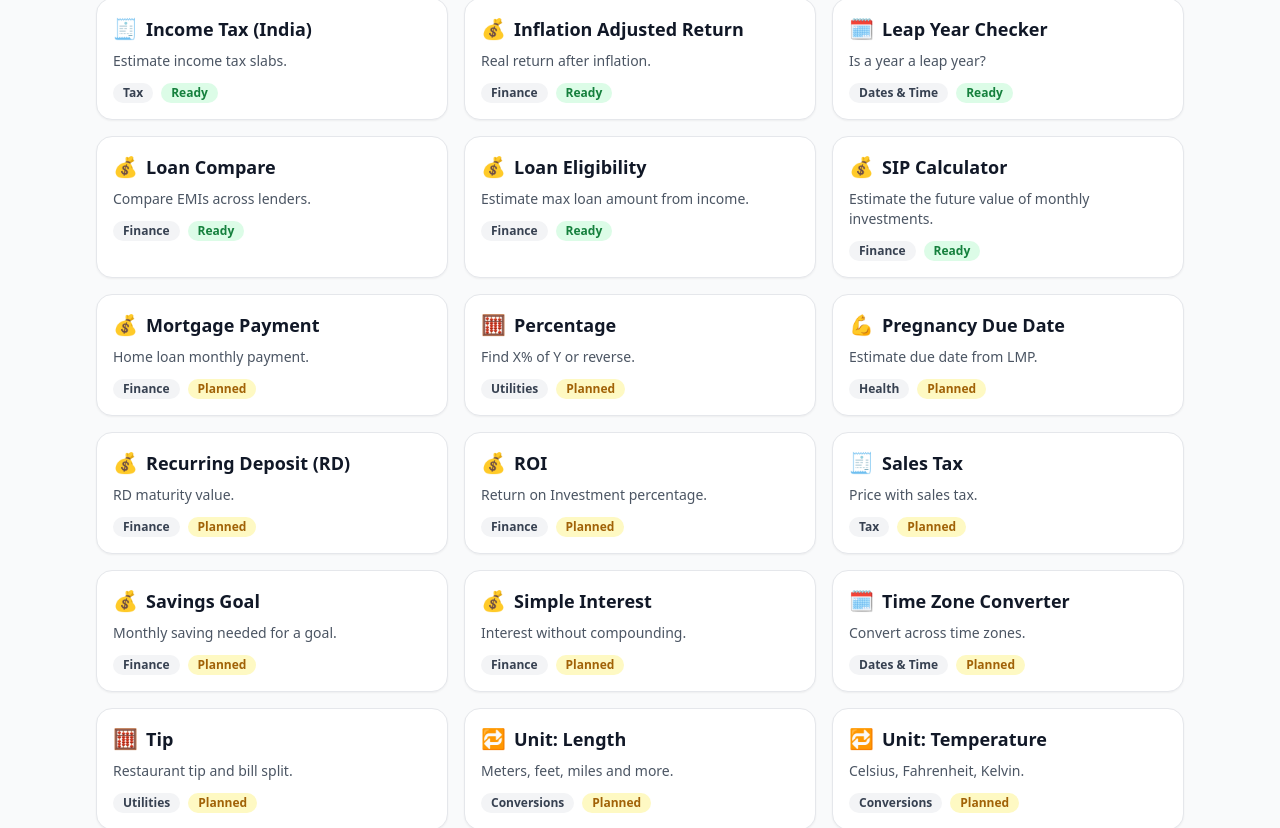
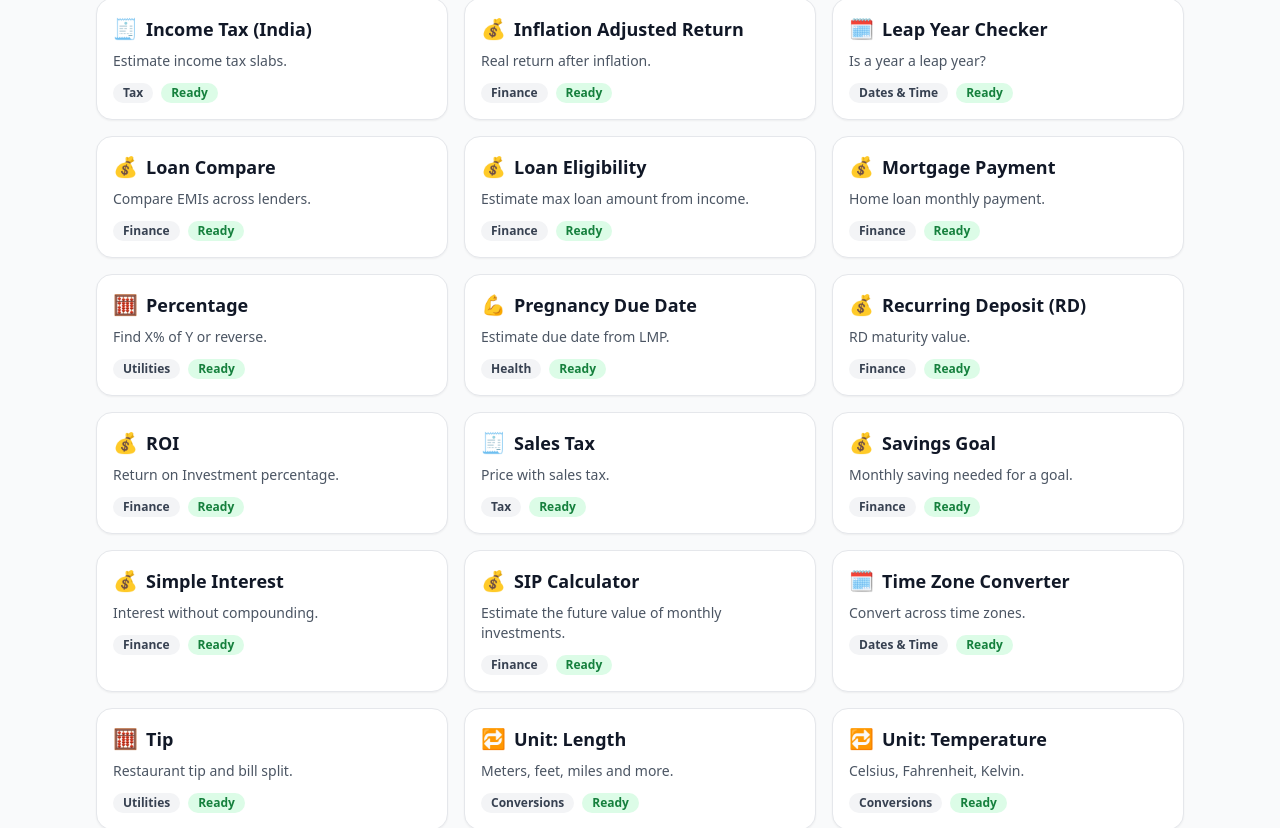
Before and after one commit to dhaneshkmd/freequickcalculator, a Next.js app: page / in a window 1280 px wide. Shown: the part 999-1827 px from the top of the page. Built offline with nearby package versions, Linux system fonts and the light colour scheme.

Commit message:
Update calculators.ts

```diff
--- a/data/calculators.ts
+++ b/data/calculators.ts
@@ -7,6 +7,9 @@ export type ComponentId =
   'COMPOUND_INTEREST' | 'CURRENCY' | 'DAILY_CALORIES' | 'CALORIES_BURNED' | 'DATE_DIFF' |
   'DISCOUNT' | 'FD' | 'GST_VAT' | 'HOME_AFFORD' | 'TAX_INDIA' | 'INFLATION_REAL' |
   'LEAP_YEAR' | 'LOAN_COMPARE' | 'LOAN_ELIGIBILITY' |
+  // newly activated
+  'MORTGAGE' | 'PERCENTAGE' | 'DUE_DATE' | 'RD' | 'ROI' | 'SALES_TAX' | 'SAVINGS_GOAL' |
+  'SIMPLE_INTEREST' | 'TIME_ZONE' | 'TIP' | 'UNIT_LENGTH' | 'UNIT_TEMP' | 'UNIT_WEIGHT' |
   null;
 
 export type Calculator = {
@@ -26,39 +29,41 @@ export const calculators: Calculator[] = [
   { name:"BMI Calculator", slug:"bmi", description:"Body Mass Index from height & weight.", category:"Health", keywords:["bmi","health"], status:"ready", componentId:"BMI", formulaNote:"BMI = kg / (m^2)" },
 
   { name:"Compound Interest", slug:"compound-interest", description:"Growth with compounding interest.", category:"Finance", keywords:["compound","interest"], status:"ready", componentId:"COMPOUND_INTEREST", formulaNote:"A = P(1+r/n)^(nt)" },
-  { name:"Simple Interest", slug:"simple-interest", description:"Interest without compounding.", category:"Finance", keywords:["simple","interest"], status:"planned", componentId:null, formulaNote:"I = P*r*t" },
+  { name:"Simple Interest", slug:"simple-interest", description:"Interest without compounding.", category:"Finance", keywords:["simple","interest"], status:"ready", componentId:"SIMPLE_INTEREST", formulaNote:"I = P*r*t" },
+
   { name:"Loan Eligibility", slug:"loan-eligibility", description:"Estimate max loan amount from income.", category:"Finance", keywords:["loan","eligibility"], status:"ready", componentId:"LOAN_ELIGIBILITY", formulaNote:"Max EMI = income×FOIR − obligations → Loan from EMI" },
   { name:"Loan Compare", slug:"loan-compare", description:"Compare EMIs across lenders.", category:"Finance", keywords:["loan","compare"], status:"ready", componentId:"LOAN_COMPARE" },
-  { name:"Mortgage Payment", slug:"mortgage", description:"Home loan monthly payment.", category:"Finance", keywords:["mortgage","home"], status:"planned", componentId:null },
+
+  { name:"Mortgage Payment", slug:"mortgage", description:"Home loan monthly payment.", category:"Finance", keywords:["mortgage","home"], status:"ready", componentId:"MORTGAGE", formulaNote:"EMI formula with given tenure" },
   { name:"Home Affordability", slug:"home-affordability", description:"Estimate home purchase budget.", category:"Finance", keywords:["mortgage","budget"], status:"ready", componentId:"HOME_AFFORD", formulaNote:"EMI capacity via FOIR → Loan from EMI + Down payment" },
-  { name:"ROI", slug:"roi", description:"Return on Investment percentage.", category:"Finance", keywords:["return","profit"], status:"planned", componentId:null, formulaNote:"(Gain - Cost)/Cost" },
+  { name:"ROI", slug:"roi", description:"Return on Investment percentage.", category:"Finance", keywords:["return","profit"], status:"ready", componentId:"ROI", formulaNote:"(Gain − Cost)/Cost × 100" },
   { name:"Break-even Point", slug:"break-even", description:"Units or revenue to break even.", category:"Finance", keywords:["fixed cost","margin"], status:"ready", componentId:"BREAK_EVEN", formulaNote:"Q = Fixed / (Price − Variable); Revenue = Q × Price" },
   { name:"Inflation Adjusted Return", slug:"inflation-adjusted", description:"Real return after inflation.", category:"Finance", keywords:["inflation","real"], status:"ready", componentId:"INFLATION_REAL", formulaNote:"Real % = ((1+nominal)/(1+inflation) − 1)×100" },
   { name:"Fixed Deposit (FD)", slug:"fd", description:"FD maturity and interest.", category:"Finance", keywords:["fd","bank"], status:"ready", componentId:"FD", formulaNote:"A = P(1+r/n)^(nt)" },
-  { name:"Recurring Deposit (RD)", slug:"rd", description:"RD maturity value.", category:"Finance", keywords:["rd","bank"], status:"planned", componentId:null },
-  { name:"Savings Goal", slug:"savings-goal", description:"Monthly saving needed for a goal.", category:"Finance", keywords:["goal","savings"], status:"planned", componentId:null },
+  { name:"Recurring Deposit (RD)", slug:"rd", description:"RD maturity value.", category:"Finance", keywords:["rd","bank"], status:"ready", componentId:"RD", formulaNote:"FV of monthly deposits at monthly rate" },
+  { name:"Savings Goal", slug:"savings-goal", description:"Monthly saving needed for a goal.", category:"Finance", keywords:["goal","savings"], status:"ready", componentId:"SAVINGS_GOAL", formulaNote:"PMT = FV*i / ((1+i)^n − 1)" },
   { name:"Currency Converter", slug:"currency-converter", description:"Convert amounts across currencies.", category:"Finance", keywords:["forex","currency"], status:"ready", componentId:"CURRENCY" },
 
   { name:"BMR", slug:"bmr", description:"Basal Metabolic Rate estimate.", category:"Health", keywords:["metabolism","calorie"], status:"ready", componentId:"BMR", formulaNote:"Mifflin–St Jeor" },
   { name:"Body Fat %", slug:"body-fat", description:"Body fat estimation.", category:"Health", keywords:["fat","composition"], status:"ready", componentId:"BODY_FAT", formulaNote:"U.S. Navy method" },
   { name:"Daily Calorie Needs", slug:"daily-calories", description:"Maintenance calories per day.", category:"Health", keywords:["tdee","calories"], status:"ready", componentId:"DAILY_CALORIES", formulaNote:"TDEE = BMR × activity" },
   { name:"Calories Burned", slug:"calories-burned", description:"Calories burned during activities.", category:"Health", keywords:["exercise","burn"], status:"ready", componentId:"CALORIES_BURNED", formulaNote:"kcal = MET × kg × hours" },
-  { name:"Pregnancy Due Date", slug:"pregnancy-due-date", description:"Estimate due date from LMP.", category:"Health", keywords:["due date","pregnancy"], status:"planned", componentId:null },
+  { name:"Pregnancy Due Date", slug:"pregnancy-due-date", description:"Estimate due date from LMP.", category:"Health", keywords:["due date","pregnancy"], status:"ready", componentId:"DUE_DATE", formulaNote:"Naegele’s rule (280 days, cycle-adjusted)" },
 
-  { name:"Percentage", slug:"percentage", description:"Find X% of Y or reverse.", category:"Utilities", keywords:["percent","increase","decrease"], status:"planned", componentId:null },
+  { name:"Percentage", slug:"percentage", description:"Find X% of Y or reverse.", category:"Utilities", keywords:["percent","increase","decrease"], status:"ready", componentId:"PERCENTAGE" },
   { name:"Discount", slug:"discount", description:"Sale price after discount.", category:"Utilities", keywords:["sale","percent off"], status:"ready", componentId:"DISCOUNT", formulaNote:"Final = Price × (1 − d1) × (1 − d2) × (1 + tax)" },
-  { name:"Tip", slug:"tip", description:"Restaurant tip and bill split.", category:"Utilities", keywords:["bill","gratuity"], status:"planned", componentId:null },
+  { name:"Tip", slug:"tip", description:"Restaurant tip and bill split.", category:"Utilities", keywords:["bill","gratuity"], status:"ready", componentId:"TIP" },
 
-  { name:"Unit: Length", slug:"unit-length", description:"Meters, feet, miles and more.", category:"Conversions", keywords:["length","convert"], status:"planned", componentId:null },
-  { name:"Unit: Weight", slug:"unit-weight", description:"Kg, lb, oz conversions.", category:"Conversions", keywords:["weight","convert"], status:"planned", componentId:null },
-  { name:"Unit: Temperature", slug:"unit-temperature", description:"Celsius, Fahrenheit, Kelvin.", category:"Conversions", keywords:["temperature","convert"], status:"planned", componentId:null },
+  { name:"Unit: Length", slug:"unit-length", description:"Meters, feet, miles and more.", category:"Conversions", keywords:["length","convert"], status:"ready", componentId:"UNIT_LENGTH" },
+  { name:"Unit: Weight", slug:"unit-weight", description:"Kg, lb, oz conversions.", category:"Conversions", keywords:["weight","convert"], status:"ready", componentId:"UNIT_WEIGHT" },
+  { name:"Unit: Temperature", slug:"unit-temperature", description:"Celsius, Fahrenheit, Kelvin.", category:"Conversions", keywords:["temperature","convert"], status:"ready", componentId:"UNIT_TEMP" },
 
   { name:"GST / VAT", slug:"gst-vat", description:"Add or remove GST/VAT.", category:"Tax", keywords:["gst","vat","tax"], status:"ready", componentId:"GST_VAT", formulaNote:"Add: total = base×(1+r). Remove: base = total/(1+r)" },
   { name:"Income Tax (India)", slug:"income-tax-india", description:"Estimate income tax slabs.", category:"Tax", keywords:["tax","india"], status:"ready", componentId:"TAX_INDIA", formulaNote:"New Regime slabs + 4% cess (FY 2024–25 approx.)" },
-  { name:"Sales Tax", slug:"sales-tax", description:"Price with sales tax.", category:"Tax", keywords:["sales","tax"], status:"planned", componentId:null },
+  { name:"Sales Tax", slug:"sales-tax", description:"Price with sales tax.", category:"Tax", keywords:["sales","tax"], status:"ready", componentId:"SALES_TAX" },
 
   { name:"Date Difference", slug:"date-diff", description:"Days between dates.", category:"Dates & Time", keywords:["date","difference"], status:"ready", componentId:"DATE_DIFF" },
-  { name:"Time Zone Converter", slug:"time-zone", description:"Convert across time zones.", category:"Dates & Time", keywords:["time","zone","utc"], status:"planned", componentId:null },
+  { name:"Time Zone Converter", slug:"time-zone", description:"Convert across time zones.", category:"Dates & Time", keywords:["time","zone","utc"], status:"ready", componentId:"TIME_ZONE" },
 
   { name:"Age Calculator", slug:"age", description:"Exact age from birthdate.", category:"Lifestyle", keywords:["age","birthday"], status:"ready", componentId:"AGE" },
   { name:"Leap Year Checker", slug:"leap-year", description:"Is a year a leap year?", category:"Dates & Time", keywords:["leap","year"], status:"ready", componentId:"LEAP_YEAR" }
```
